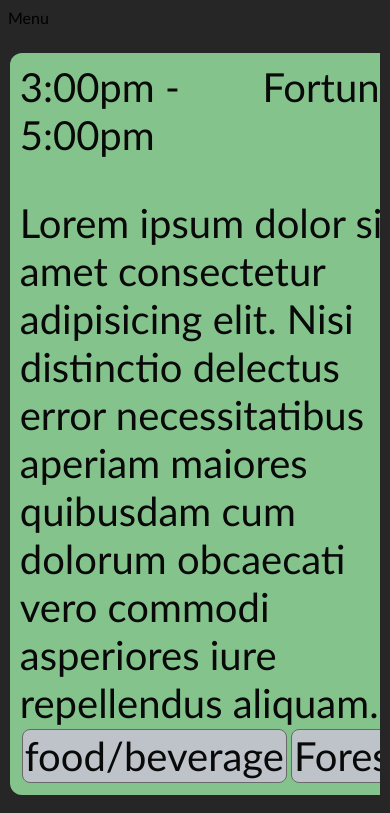
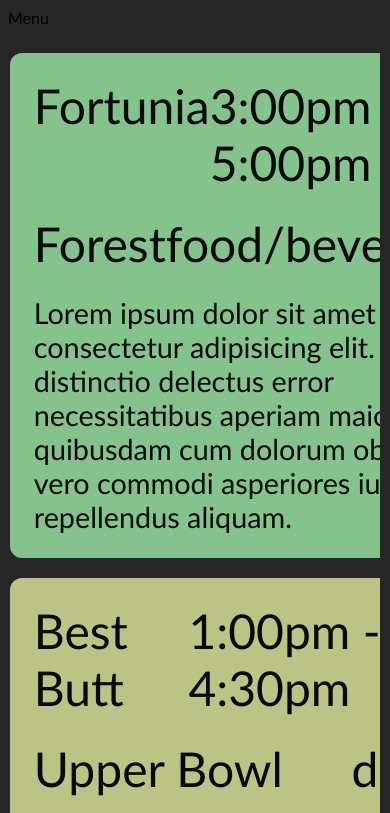
Before and after one commit to WWW-Wizards/SOAK-WWW, a React (Vite) app: page / in a window 390 px wide. Shown: the top 813 px of the page. Built offline with nearby package versions, Linux system fonts and the light colour scheme.

Commit message:
Layout change and responsive update

```diff
--- a/src/components/details/EventDetails.jsx
+++ b/src/components/details/EventDetails.jsx
@@ -14,14 +14,14 @@ export const EventDetails = (event) => {
       style={{ "--date-color": [date[event.day]] }}
     >
       <div className="event-details-title">
+        <div>{event.camp}</div>
         <div>{event.time}</div>
-        <div>{event.camp}</div>
       </div>
-      <div>{event.description}</div>
       <div className="event-details-pill-group">
+        <div>{event.zone}</div>
         <div>{event.category}</div>
-        <div>{event.zone}</div>
       </div>
+      <div className="event-details-description">{event.description}</div>
     </div>
   );
 };
--- a/src/components/details/EventDetails.scss
+++ b/src/components/details/EventDetails.scss
@@ -1,7 +1,7 @@
 .event-details {
   border-radius: 12px;
   margin: 10px auto;
-  padding: 10px;
+  padding: 1.5em;
   max-width: 800px;
   height: auto;
 
@@ -9,15 +9,15 @@
   opacity: 75%;
 
   text-wrap: wrap;
-  font-size: 2.5em;
 
   &-title {
     display: flex;
     flex-direction: row;
-    text-emphasis: bold;
     justify-content: space-between;
 
-    padding-bottom: 1em;
+    font-weight: 500;
+    font-size: 3em;
+    padding-bottom: 0.5em;
   }
 
   &-pill-group {
@@ -25,12 +25,14 @@
     flex-direction: row;
     justify-content: space-between;
 
-    > div {
-      border: 1px solid grey;
-      border-radius: 8px;
-      background-color: aliceblue;
-      padding: 2px;
-      margin: 2px;
-    }
+    font-size: 3em;
+    font-weight: 400;
+
+    padding-bottom: 0.5em;
+  }
+
+  &-description {
+    font-weight: 200;
+    font-size: 1.8em;
   }
 }
```
